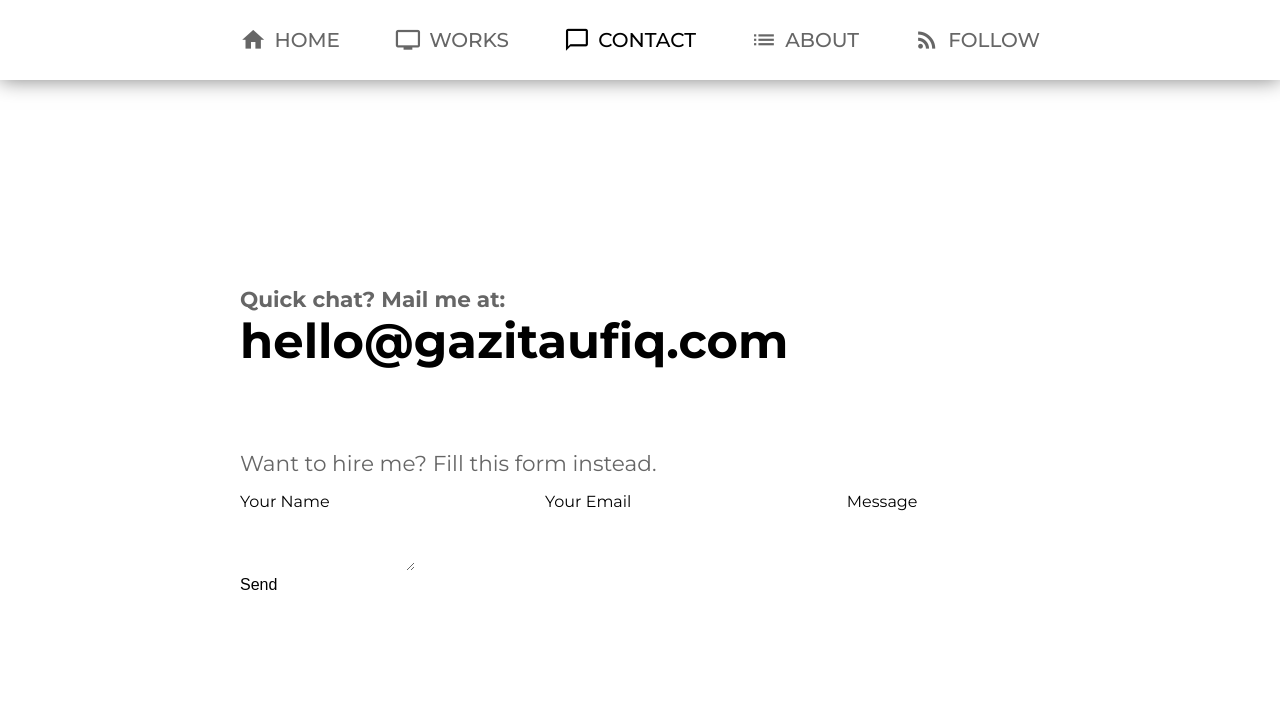
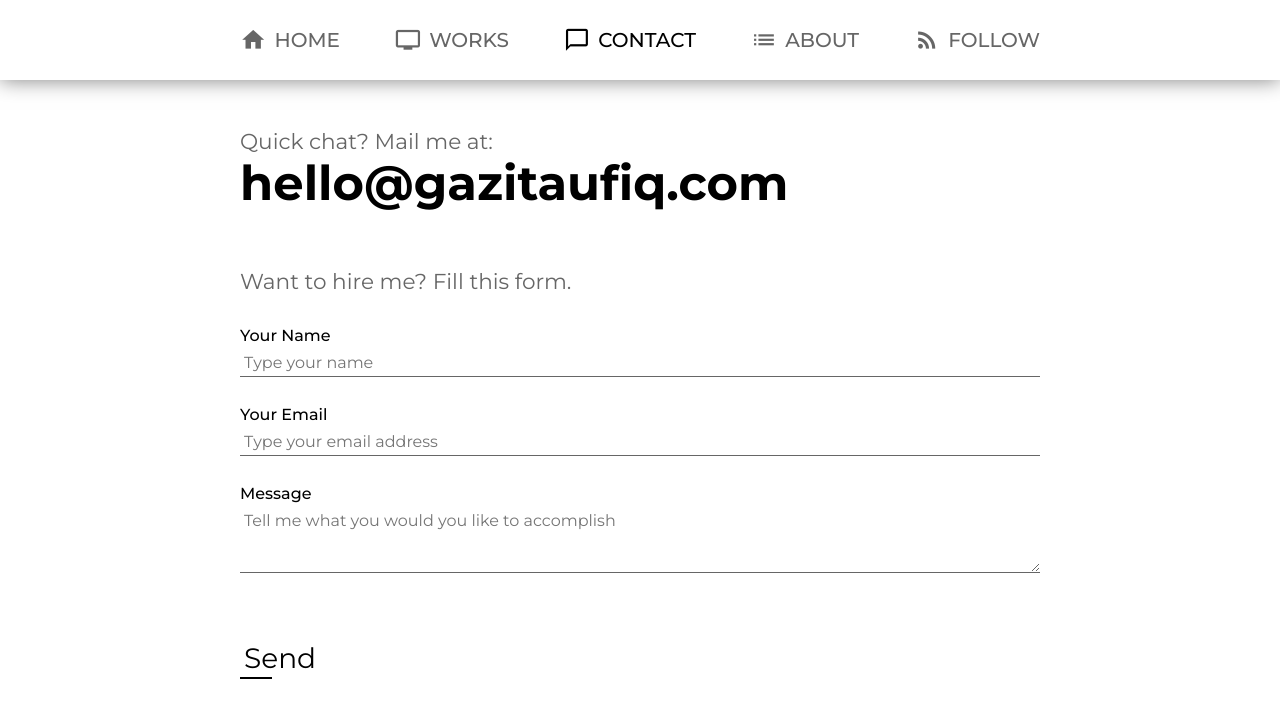
Before and after one commit to GaziTaufiqIslam/Summer18portfolio, a plain HTML site: page contact.html in a window 1280 px wide. Drawn offline with Linux system fonts and the light colour scheme.

Commit message:
fome styled

```diff
--- a/contact.html
+++ b/contact.html
@@ -37,21 +37,21 @@
     <div class="content">
 <section id="contact">
     <div class="container">
-        <h4>Quick chat? Mail me at:</h4>
+        <h4>Quick chat? Mail me at:</h3>
         <a href="mailto:hello@gazitaufiq.com">hello@gazitaufiq.com</a>
-        <h4 class="g-form">Want to hire me? Fill this form instead.</h4>
+        <h4 class="g-form">Want to hire me? Fill this form.</h4>
 
         <form accept-charset="UTF-8" action="https://usebasin.com/f/5bce027eff1c" enctype="multipart/form-data" method="POST">
           <label for="name">Your Name</label>
-          <input type="text" name="name" required>
+          <input type="text" name="name" required placeholder="Type your name">
           <label for="email">Your Email</label>
-          <input type="email" name="email" required>
+          <input type="email" name="email" required placeholder="Type your email address">
           <label for="message">Message</label>
-          <textarea rows="4" name="message" required>
-          </textarea>
+          <textarea rows="3" name="message" required placeholder="Tell me what you would you like to accomplish"></textarea>
           <div class="g-recaptcha" data-sitekey="6Lew3SMUAAAAAJ82QoS7gqOTkRI_dhYrFy1f7Sqy"></div>
           <input type="hidden" name="bad_url"    value="http://gazitaufiq.com/error.html" />
-          <input type="submit" value="Send">
+          <a href="" onclick="event.preventDefault();" class="cta"><input type="submit" class="submit" value="Send">
+          <span></span></a>
         </form>
     </div>
 </section>
--- a/css/contact.css
+++ b/css/contact.css
@@ -1,14 +1,10 @@
 #contact{
     height: calc(100vh - 65px);
-}
-.container{
-    position: relative;
-    top: 50%;
-    -webkit-transform: translateY(-50%);
-    transform: translateY(-50%);
+    padding: 3rem 0 10rem;
 }
 h4{
     color: #666;
+    font-weight: 400;
 }
 h3{
     margin: 0.25rem 0;
@@ -17,13 +13,50 @@ a{
     color: black;
 }
 .g-form{
-    margin: 5rem 0 1rem;
-    font-weight: 400;
+    margin: 3.5rem 0 1rem;
+}
+form{
+    display: block;
+    margin: 2rem auto 10rem;
+}
+form label{
+    font-weight: 500;
+    display: block;
+}
+form input,form textarea{
+    margin: 0.25rem auto 1.75rem;
+    width: 100%;
+    padding: 0.25rem;
+    border-bottom: 1px solid #666;
+    transition: all 250ms ease-in-out;
+    font-family: 'Montserrat', sans-serif;
+}
+form input:focus,form textarea:focus{
+    border-bottom:  1px solid black;
+    box-shadow: 0 1px 0 black;
+}
+.cta{
+    margin: 2rem 0 0 0;
+    padding: 0;
+    cursor: default;
+}
+.cta span{
+    width: 40%;
+    margin-top: -2px;
+}
+.submit{
+    cursor: pointer;
+    margin: 0;
+    border: none;
+    width: initial;
+    max-width: 300px;
+}
+.submit:focus{
+    border: none;
 }
 @media (min-width: 800px){
     #contact{
-        position: relative;
-        top: 80px;
+        margin-top: 80px;
         height: calc(100vh - 80px);
     }
     #contact a{
```
